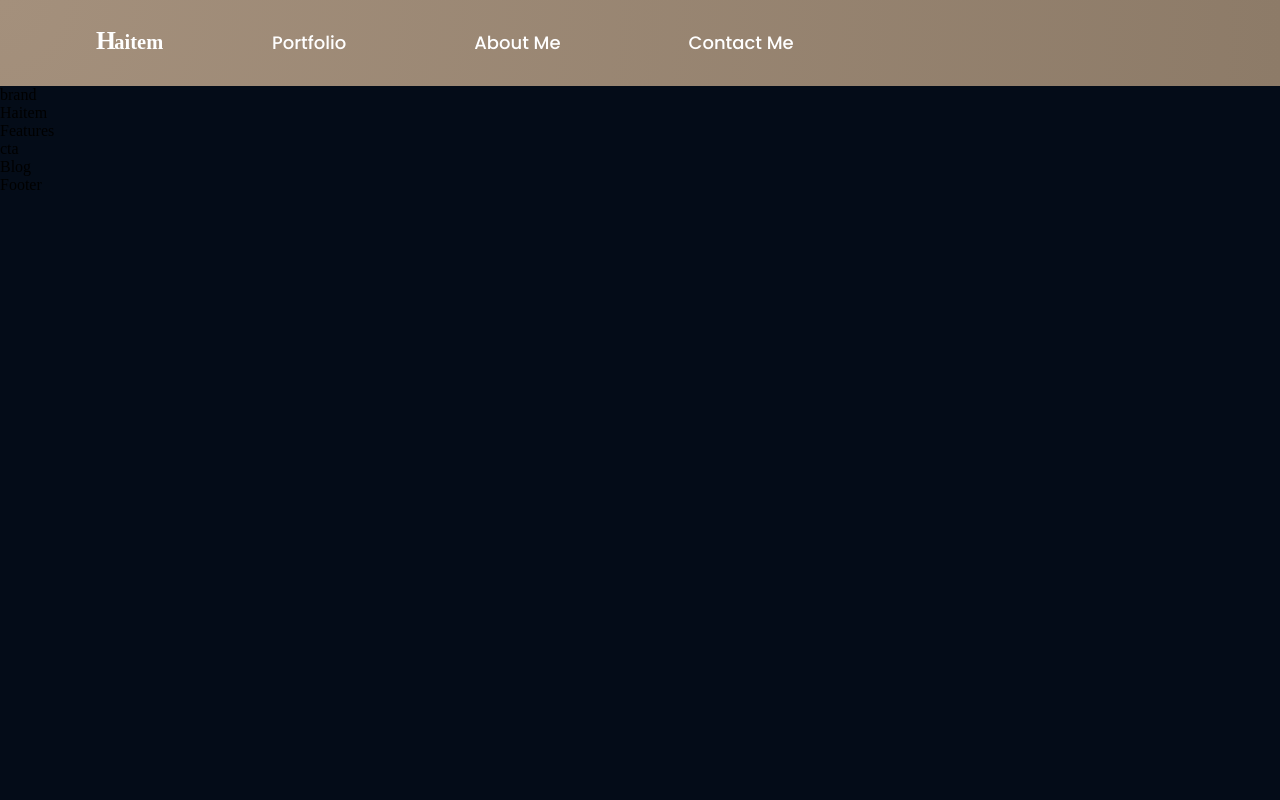
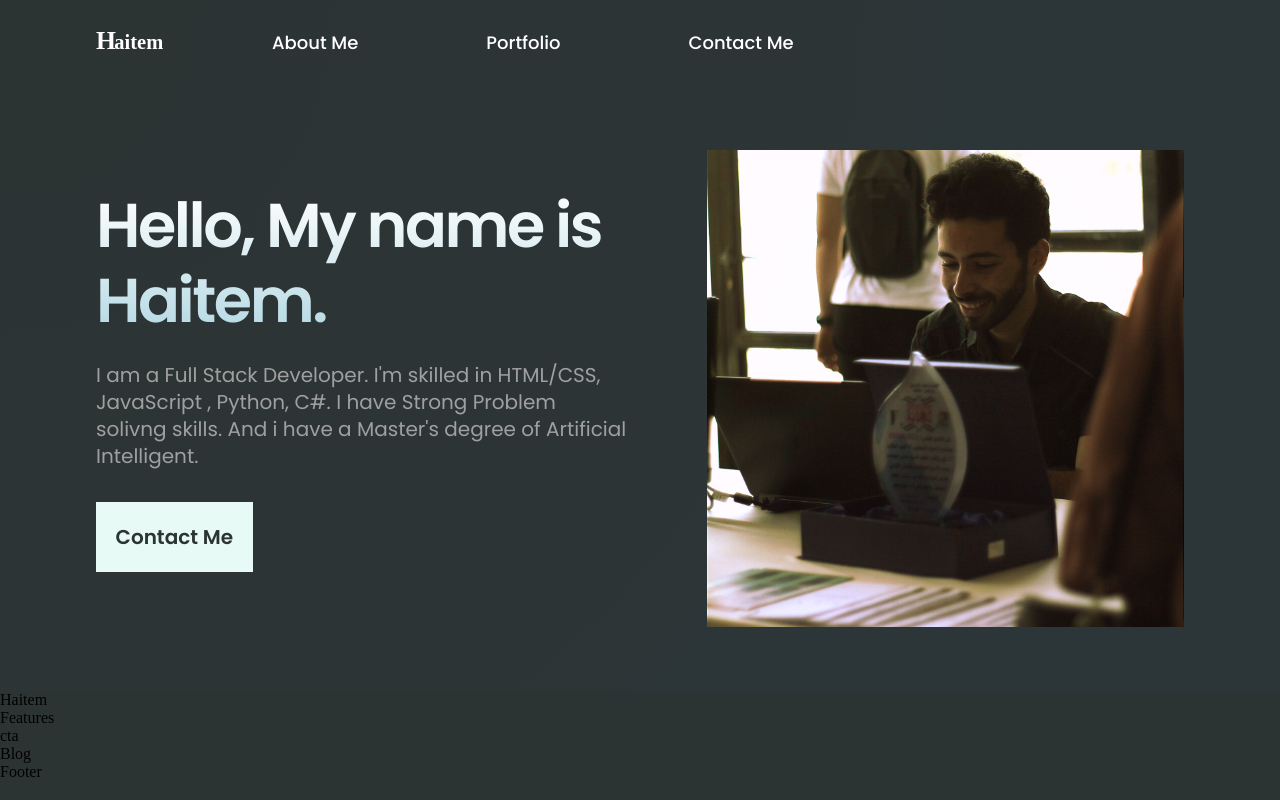
Before and after one commit to kaidenBH/portfolio, a React (Create React App) app: page / in a window 1280 px wide. Built offline with nearby package versions, Linux system fonts and the light colour scheme.

Commit message:
done with the header

```diff
--- a/src/App.css
+++ b/src/App.css
@@ -16,22 +16,21 @@ a{
 .gradient_bg {
 
     /* ff 3.6+ */
-    background:-moz-radial-gradient(circle at 0% 0%, rgba(164, 144, 124, 1) 0%, rgba(141, 123, 104, 1) 100%);
+    background:-moz-radial-gradient(circle at 0% 0%, rgba(44, 51, 51, 1) 0%, rgba(44, 54, 57, 1) 100%);
 
     /* safari 5.1+,chrome 10+ */
-    background:-webkit-radial-gradient(circle at 0% 0%, rgba(164, 144, 124, 1) 0%, rgba(141, 123, 104, 1) 100%);
+    background:-webkit-radial-gradient(circle at 0% 0%, rgba(44, 51, 51, 1) 0%, rgba(44, 54, 57, 1) 100%);
 
     /* opera 11.10+ */
-    background:-o-radial-gradient(circle at 0% 0%, rgba(164, 144, 124, 1) 0%, rgba(141, 123, 104, 1) 100%);
+    background:-o-radial-gradient(circle at 0% 0%, rgba(44, 51, 51, 1) 0%, rgba(44, 54, 57, 1) 100%);
 
     /* ie 10+ */
-    background:-ms-radial-gradient(circle at 0% 0%, rgba(164, 144, 124, 1) 0%, rgba(141, 123, 104, 1) 100%);
+    background:-ms-radial-gradient(circle at 0% 0%, rgba(44, 51, 51, 1) 0%, rgba(44, 54, 57, 1) 100%);
 
     /* global 92%+ browsers support */
-    background:radial-gradient(circle at 0% 0%, rgba(164, 144, 124, 1) 0%, rgba(141, 123, 104, 1) 100%);
+    background:radial-gradient(circle at 0% 0%, rgba(44, 51, 51, 1) 0%, rgba(44, 54, 57, 1) 100%);
 
 }
-
 
 .gradient_text {
     background: var(--gradient-text);
--- a/src/App.js
+++ b/src/App.js
@@ -1,7 +1,8 @@
 import React from 'react'
 import { Footer, Contact, Portfolio, Haitem, Header} from './Containers';
-import { Cta, Brand, Navbar} from './components';
+import { Cta, Navbar} from './components';
 import './App.css'
+
 const App = () => {
   return (
     <div className='App'>
@@ -9,7 +10,6 @@ const App = () => {
             <Navbar />
             <Header />
         </div>
-        <Brand />
         <Haitem />
         <Portfolio />
         <Cta />
--- a/src/Containers/header/Header.jsx
+++ b/src/Containers/header/Header.jsx
@@ -1,11 +1,24 @@
 import React from 'react'
 import './header.css'
+import mypic from '../../assets/myimage.jpg';
+
 const Header = () => {
   return (
-    <div>
-
+    <div className='haitem_header section_padding' id='home'>
+      <div className='haitem_header-content'>
+        <h1 className='gradient_text'>Hello, My name is Haitem.</h1>
+        <p>I am a Full Stack Developer. I'm skilled in HTML/CSS, JavaScript , Python, C#.
+            I have Strong Problem solivng skills. And i have a Master's degree of Artificial Intelligent.</p>
+        <div className='haitem_header-content_input'>
+          <button type='button'>Contact Me</button>
+        </div>
+      </div>
+      <div className='haitem_header-image'>
+        <img src={mypic} alt='me' />
+      </div>
     </div>
   )
+
 }
 
 export default Header
--- a/src/Containers/header/header.css
+++ b/src/Containers/header/header.css
@@ -0,0 +1,106 @@
+.haitem_header {
+    display: flex;
+    flex-direction: row;
+}
+
+.haitem_header-content {
+    flex: 1;
+    display: flex;
+    justify-content: center;
+    align-items: flex-start;
+    flex-direction: column;
+    margin-right: 5rem;
+}
+
+.haitem_header-content h1 {
+    font-family: var(--font-family);
+    font-weight: 800;
+    font-size: 62px;
+    line-height: 75px;
+    letter-spacing: -0.04em;
+}
+
+.haitem_header-content p {
+    font-family: var(--font-family);
+    font-size: 20px;
+    line-height: 27px;
+    color: var(--color-text);
+    margin-top: 1.5rem;
+}
+
+.haitem_header-content_input {
+    width: 100%;
+    margin: 2rem 0 1rem;
+    display: flex;
+}
+
+.haitem_header-content_input button {
+    background: var(--color-button);
+    flex: 0.25;
+    width: 100%;
+    min-height: 70px;
+    border: none;
+    font-family: var(--font-family);
+    font-weight: bold;
+    font-size: 20px;
+    line-height: 27px;
+    color: var(--color-bg);
+    cursor: pointer;
+    outline: none;
+    padding: 0 1rem;
+}
+.haitem_header-content_input button:hover {
+    background: var(--color-subtext);
+}
+.haitem_header-image {
+    flex: 0.9;
+    display: flex;
+    justify-content: center;
+    align-items: center;
+}
+
+.haitem_header-image img {
+   width: 100%;
+   height: 100%;
+}
+
+@media screen and (max-width: 1050px) {
+    .haitem_header {
+        flex-direction: column;
+    }
+    .haitem_header-content {
+        margin:  0 0 3rem;
+    }
+}
+@media screen and (max-width: 720px) {
+    .haitem_header h1 {
+        font-size: 48px;
+        line-height: 60px;
+    }
+    .haitem_header p {
+        font-size: 16px;
+        line-height: 24px;
+    }
+    .haitem_header-content_input button {
+        font-size: 16px;
+        line-height: 24px;
+        flex: 0.3;
+        min-height: 60px;
+    }
+}
+@media screen and (max-width: 490px) {
+    .haitem_header h1 {
+        font-size: 36px;
+        line-height: 48px;
+    }
+    .haitem_header p {
+        font-size: 14px;
+        line-height: 24px;
+    }
+    .haitem_header-content_input button {
+        font-size: 12px;
+        line-height: 16px;
+        flex: 0.4;
+        min-height: 50px;
+    }
+}
--- a/src/components/brand/Brand.jsx
+++ /dev/null
@@ -1,11 +0,0 @@
-import React from 'react'
-import './brand.css'
-const Brand = () => {
-  return (
-    <div>
-        brand
-    </div>
-  )
-}
-
-export default Brand
--- a/src/components/index.js
+++ b/src/components/index.js
@@ -1,5 +1,4 @@
 export { default as Article } from './article/Article';
-export { default as Brand } from './brand/Brand';
 export { default as Cta } from './cta/Cta';
 export { default as Feature } from './feature/Feature';
 export { default as Navbar } from './navbar/Navbar';
--- a/src/components/navbar/Navbar.jsx
+++ b/src/components/navbar/Navbar.jsx
@@ -4,9 +4,9 @@ import logo from '../../assets/logo.svg';
 import './navbar.css';
 const Menu = () => (
   <>
-    <p><a href="#portfolio">Portfolio</a></p>
     <p><a href="#Haitem">About me</a></p>
-    <p><a href="#contact">Contact me</a></p>
+    <p><a href="#Portfolio">Portfolio</a></p>
+    <p><a href="#Contact">Contact me</a></p>
   </>
 )
 const Navbar = () => {
--- a/src/components/navbar/navbar.css
+++ b/src/components/navbar/navbar.css
@@ -26,7 +26,6 @@
     flex-direction: row;
 }
 
-
 .haitem_navbar-links_container p,
 .haitem_navbar-menu_container p {
     color: #fff;
@@ -35,12 +34,34 @@
     font-size: 18px;
     line-height: 25px;
     text-transform: capitalize;
-
     margin:  0 3rem;
     padding: 0.5rem 1rem;
     cursor: pointer;
+
+    transition: all 0.3s;
+    transition-delay: 0.2s;
 }
-
+.haitem_navbar-links_container p::before,
+.haitem_navbar-menu_container p::before {
+    content: "";
+    position: absolute;
+    bottom: 0;
+    left: 0;
+    width: 100%;
+    height: 2px;
+    transition: all  0.2s;
+  }
+  .haitem_navbar-links_container p:hover,
+  .haitem_navbar-menu_container p:hover {
+    background-color: var(--color-subtext);
+    transform: scale(1.1);
+  }
+  .haitem_navbar-links_container p:hover::before
+   {
+    bottom: 56px;
+    left: 0;
+    background-color: var(--color-subtext);
+}
 .haitem_navbar-menu {
     margin-left: 1rem;
     display: none;
--- a/src/index.css
+++ b/src/index.css
@@ -1,12 +1,13 @@
 @import url('https://fonts.googleapis.com/css2?family=Poppins:wght@300;400;500;600&display=swap');
 :root{
     --font-family: 'Poppins', sans-serif;
-    --gradient-text: linear-gradient(89.97deg, #AE67FA 1.84%, #F49867 102.67%);
+    --gradient-text: linear-gradient(180deg, rgba(255, 255, 255, 1) 0%, rgba(179, 216, 227, 1) 100%);
     --gradient-bar: linear-gradient(103.22deg, #AE67FA -13.86%, #F49867 99.55%);
 
-    --color-bg: #040C18;
-    --color-footer : #2D2727;
-    --color-blog: #042c54;
-    --color-text: #81AFDD;
-    --color-subtext: #FF8A71;
+    --color-button: #E7FAF5;
+    --color-bg: #2C3333;
+    --color-footer : #395B64;
+    --color-blog: #A27B5C;
+    --color-text: #A0A0A0;
+    --color-subtext: #12DFDA;
 }
```
Also changed, not shown: src/assets/heroImage.png (added), src/assets/myimage.jpg (added), src/components/brand/brand.css (deleted).
